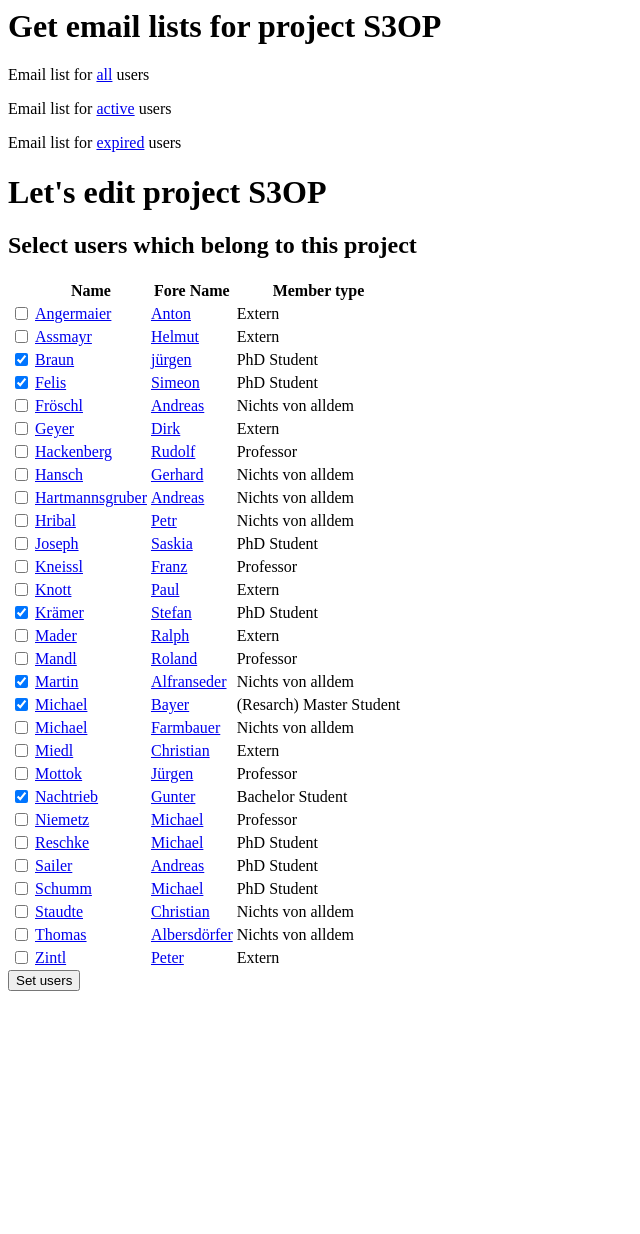
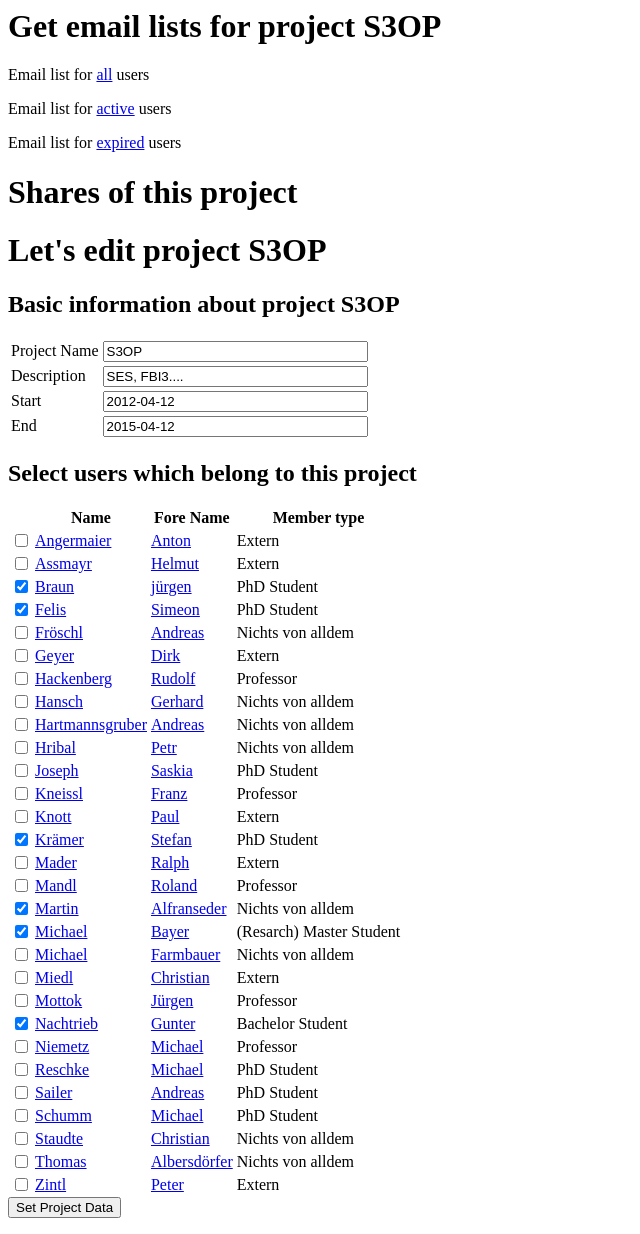
Before and after one commit to simeonfelis/apache_admin, a Django app: page /projectmod/1 in a window 1280 px wide. Shown: the whole page, without its empty margins (0-640 px from the left). Before the commit the page ends 991 px from the top, so only its background shows below. Run offline with Django 3.2, Linux system fonts and the light colour scheme; data comes from the database, SQL or seed files in the repository; parts of the project's set-up code (start-up, migrations or seed data) failed here and were passed over.

Commit message:
Project basic information can be edited now

```diff
--- a/las3/persondb/views.py
+++ b/las3/persondb/views.py
@@ -240,6 +240,7 @@ def projectmod(request, project_id, message=None):
         user_ids = request.POST.getlist('set_user')
         user_ids = [ int(k) for k in user_ids ]
 
+
         for person in persons_project:
             if not person.pk in user_ids:
                 print "Person", person, "with pk", person.pk, "is not in", user_ids, ". Remove it!"
@@ -255,6 +256,17 @@ def projectmod(request, project_id, message=None):
                 except Exception, e:
                     print "Error in projectmod: Could not add person to project:", e
                     return HttpResponsRedirect(reverse('persondb.views.projectmod', args=(project_id,)))
+
+        try:
+            project.name        = request.POST.get('set_project_name')
+            project.description = request.POST.get('set_project_description')
+            project.start       = request.POST.get('set_project_start')
+            project.end         = request.POST.get('set_project_end')
+            project.save()
+        except Exception, e:
+            print "Error in projectmod:", e
+            return HttpResponseRedirect(reverse('persondb.views.projectmod',
+                                                args=(project_id),))
 
         return HttpResponseRedirect(reverse('persondb.views.projectmod', args=(project_id,)))
 
--- a/templates/projectmod.html
+++ b/templates/projectmod.html
@@ -4,11 +4,6 @@
     </head>
     <body>
 
-        {% if message %}
-        <p>Your last action told me:</p>
-        <pre>message</pre>
-        <p>I hope that is what you expected.</p>
-        {% endif %}
 
         {% if project %}
 
@@ -18,13 +13,42 @@
         <p>Email list for <a href="{% url home %}emails/project/active/{{ project.pk }}">active</a> users</p>
         <p>Email list for <a href="{% url home %}emails/project/expired/{{ project.pk }}">expired</a> users</p>
 
+        <h1>Shares of this project</h1>
+
+        <ul>
+        </ul>
+
 
         <h1>Let's edit project {{ project.name }}</h1>
 
+        <form action="{% url home %}projectmod/{{ project.pk }}" method="post">
+        {% csrf_token %}
+
+        <h2>Basic information about project {{ project.name }}</h2>
+
+        <table>
+            <tr>
+                <td>Project Name</td>
+                <td><input type="text" name="set_project_name" id="set_project_name" value="{{ project.name }}" size="30" maxlength="20"/></td>
+            </tr>
+            <tr>
+                <td>Description</td>
+                <td><input type="text" name="set_project_description" id="set_project_description" value="{{ project.description }}" size="30" maxlength="200"/></td>
+            </tr>
+            <tr>
+                <td>Start</td>
+                <td><input type="text" name="set_project_start" id="set_project_start" value='{{ project.start|date:"Y-m-d" }}' size="30" maxlength="20"/></td>
+            </tr>
+            <tr>
+                <td>End</td>
+                <td><input type="text" name="set_project_end" id="set_project_end" value='{{ project.end|date:"Y-m-d" }}' size="30" maxlength="20"/></td>
+            </tr>
+        </table>
+
+
+
         <h2>Select users which belong to this project</h2>
 
-        <form action="{% url home %}projectmod/{{ project.pk }}" method="post">
-        {% csrf_token %}
         <table>
             <tr>
                 <th></th><th>Name</th><th>Fore Name</th><th>Member type</th>
@@ -47,12 +71,14 @@
             {% endif %}{# user.user.is_expired #}
             {% endfor %}
         </table>
-        <input type="submit" value="Set users" />
-        </form>
 
         {% else %}
         <p>No user to modify</p>
         {% endif %}
 
+        <input type="submit" value="Set Project Data" />
+        </form>
+
+
     </body>
 </html>
```
